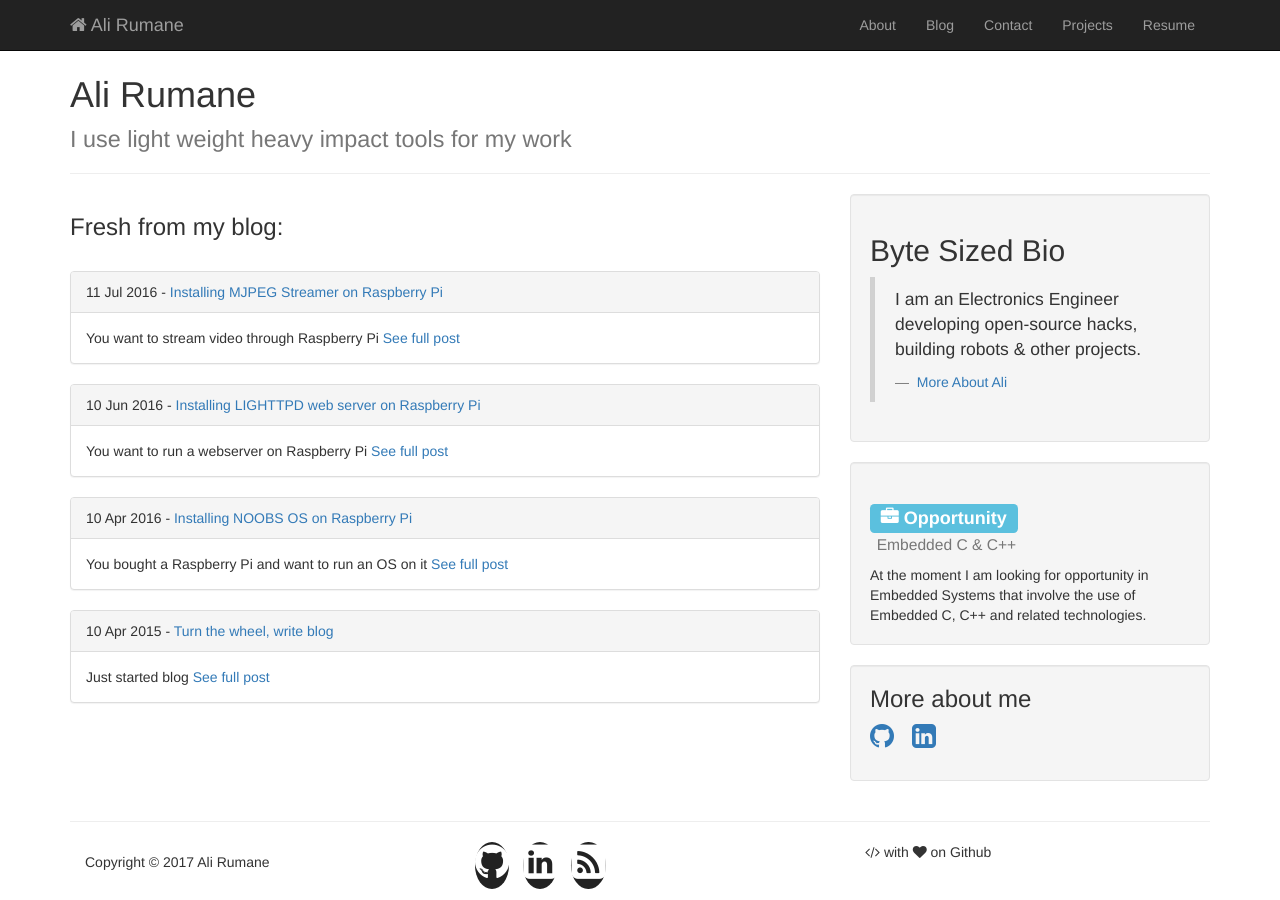
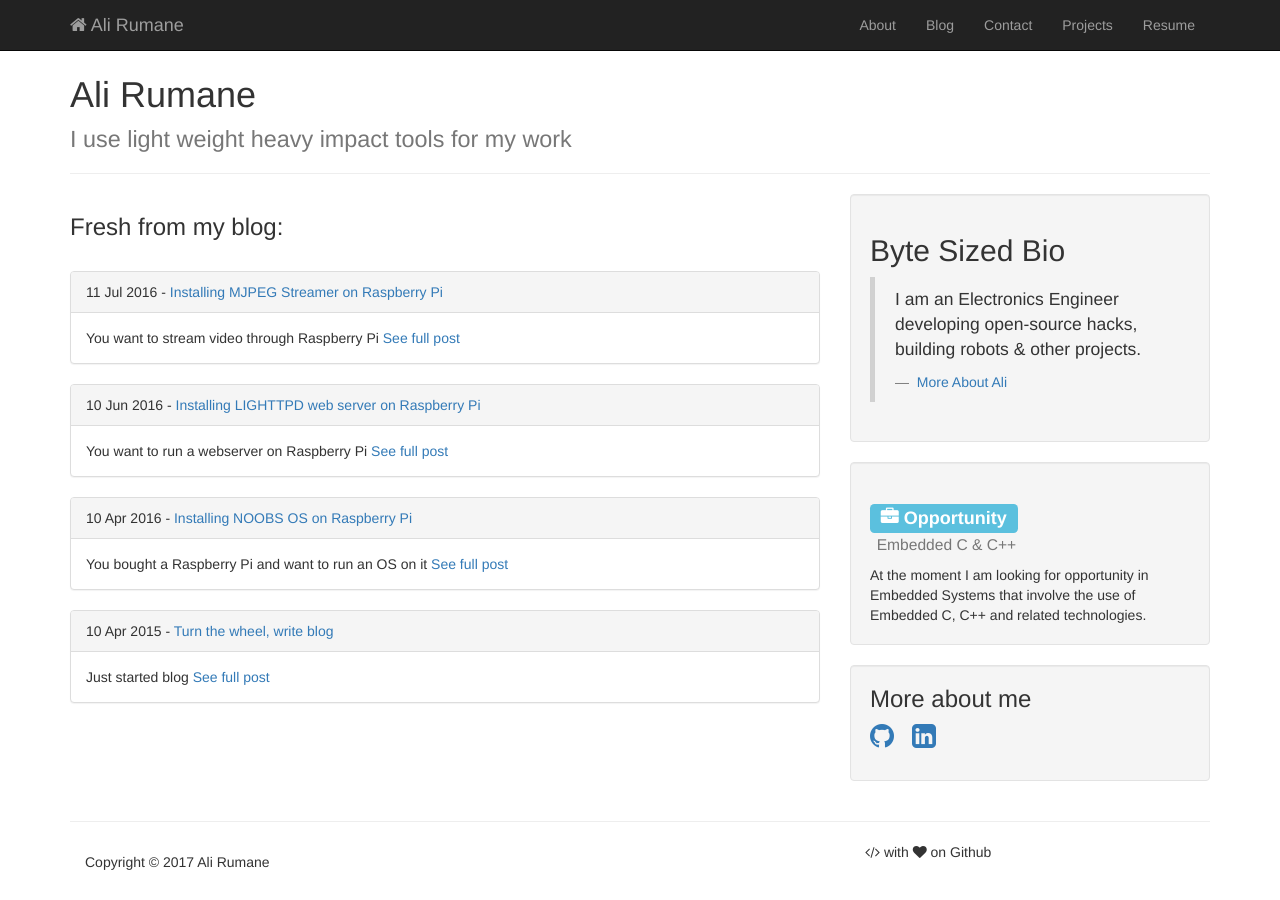
Before and after one commit to alirumane/ali-backup, a Jekyll site: the page built from index.md, in a window 1280 px wide. Built offline with Jekyll 4.4.1, drawn with Linux system fonts in a browser that asks for light colours.

Commit message:
Update style.css

```diff
--- a/assets/themes/bootstrap/css/style.css
+++ b/assets/themes/bootstrap/css/style.css
@@ -76,8 +76,6 @@
 }
 ul.social-buttons li a {
   display: block;
-  background-color: #222222;
-  border-radius: 100%;
   font-size: 20px;
   line-height: 40px;
   color: white;
```
